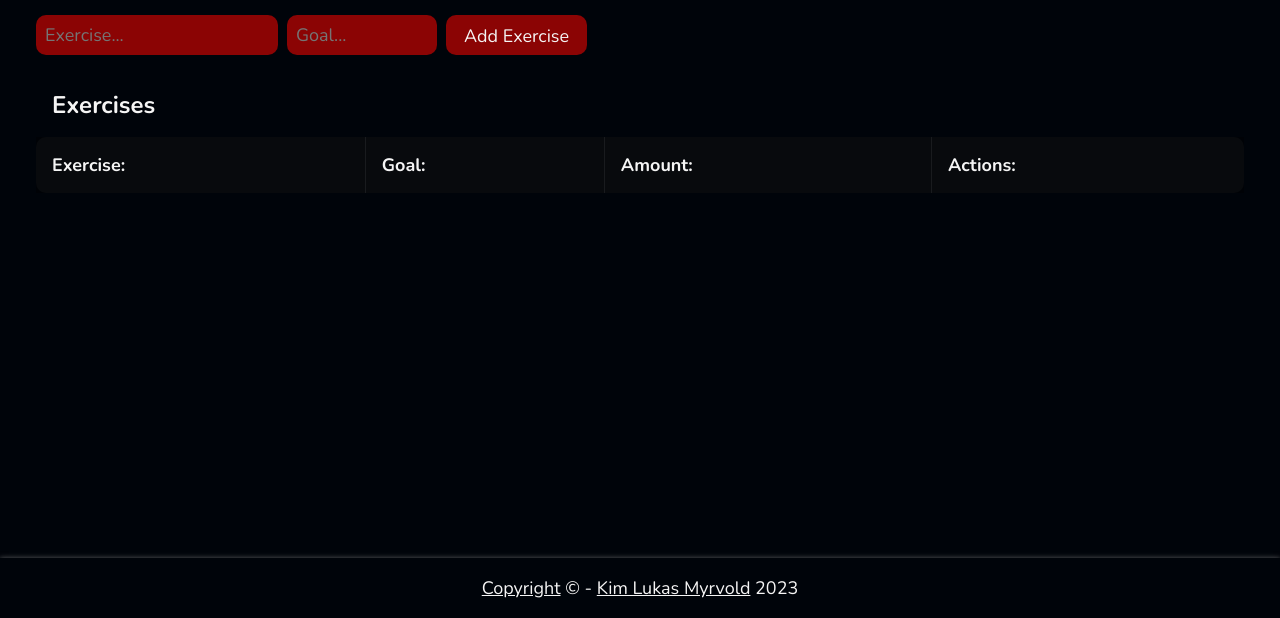
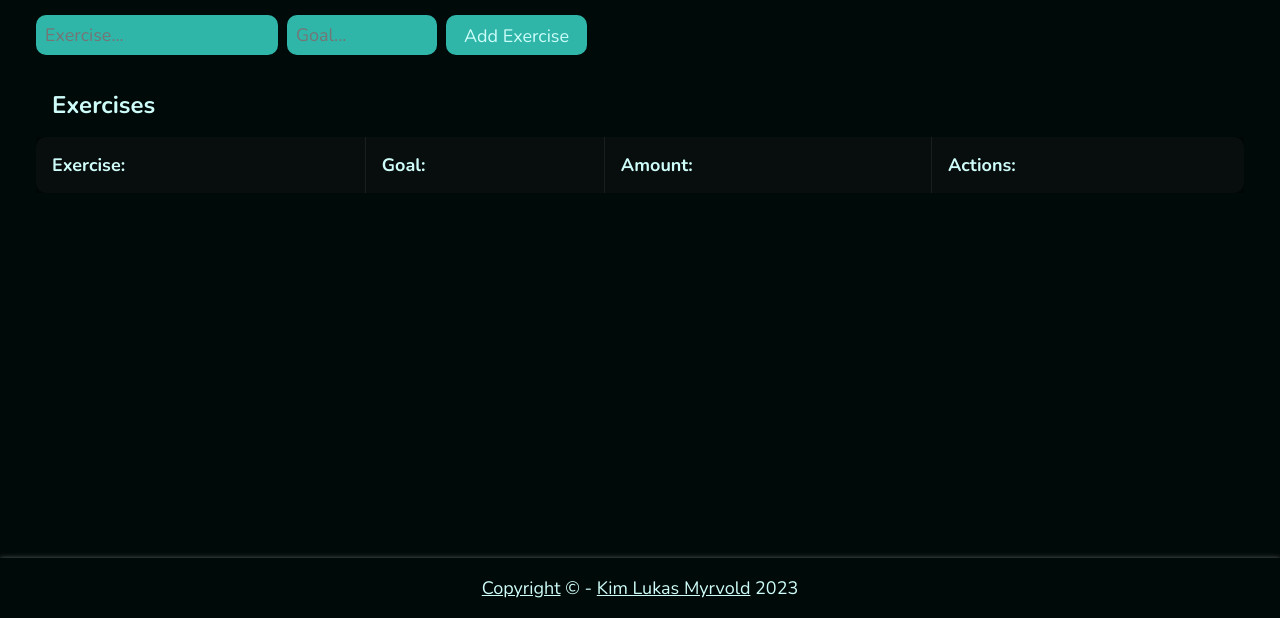
Before and after one commit to kimlukasmyrvold/exerciseCounter, a website: page index.html in a window 1280 px wide. Shown: the part 182-800 px from the top of the page. Drawn offline with nearby package versions, Linux system fonts and the light colour scheme; files that its build step writes are made by us from their sources; files whose address does not match are found by name.

Commit message:
Changed color theme again

```diff
--- a/assets/scss/abstracts/_themes.scss
+++ b/assets/scss/abstracts/_themes.scss
@@ -1,15 +1,32 @@
+// $themes: (
+//     light: (text: #0a0a0a,
+//         background: #f5f9ff,
+//         primary: #fb7474,
+//         secondary: #f1c6c6,
+//         accent: #bc2f2f,
+//     ),
+//     dark: (text: #f5f5f5,
+//         background: #00040a,
+//         primary: #8b0404,
+//         secondary: #390e0e,
+//         accent: #d04343,
+//     ),
+// );
+
 $themes: (
-    light: (text: #0a0a0a,
-        background: #f5f9ff,
-        primary: #fb7474,
-        secondary: #f1c6c6,
-        accent: #bc2f2f,
+    light: (text: #02312d,
+        text_dark: #02312d,
+        background: #f5fffe,
+        primary: #49d0c2,
+        secondary: #ddfdfa,
+        accent: #4d8984,
     ),
-    dark: (text: #f5f5f5,
-        background: #00040a,
-        primary: #8b0404,
-        secondary: #390e0e,
-        accent: #d04343,
+    dark: (text: #cefdf9,
+        text_dark: #000a09,
+        background: #000a09,
+        primary: #2fb6a9,
+        secondary: #02221f,
+        accent: #76b2ad,
     ),
 );
 
```
